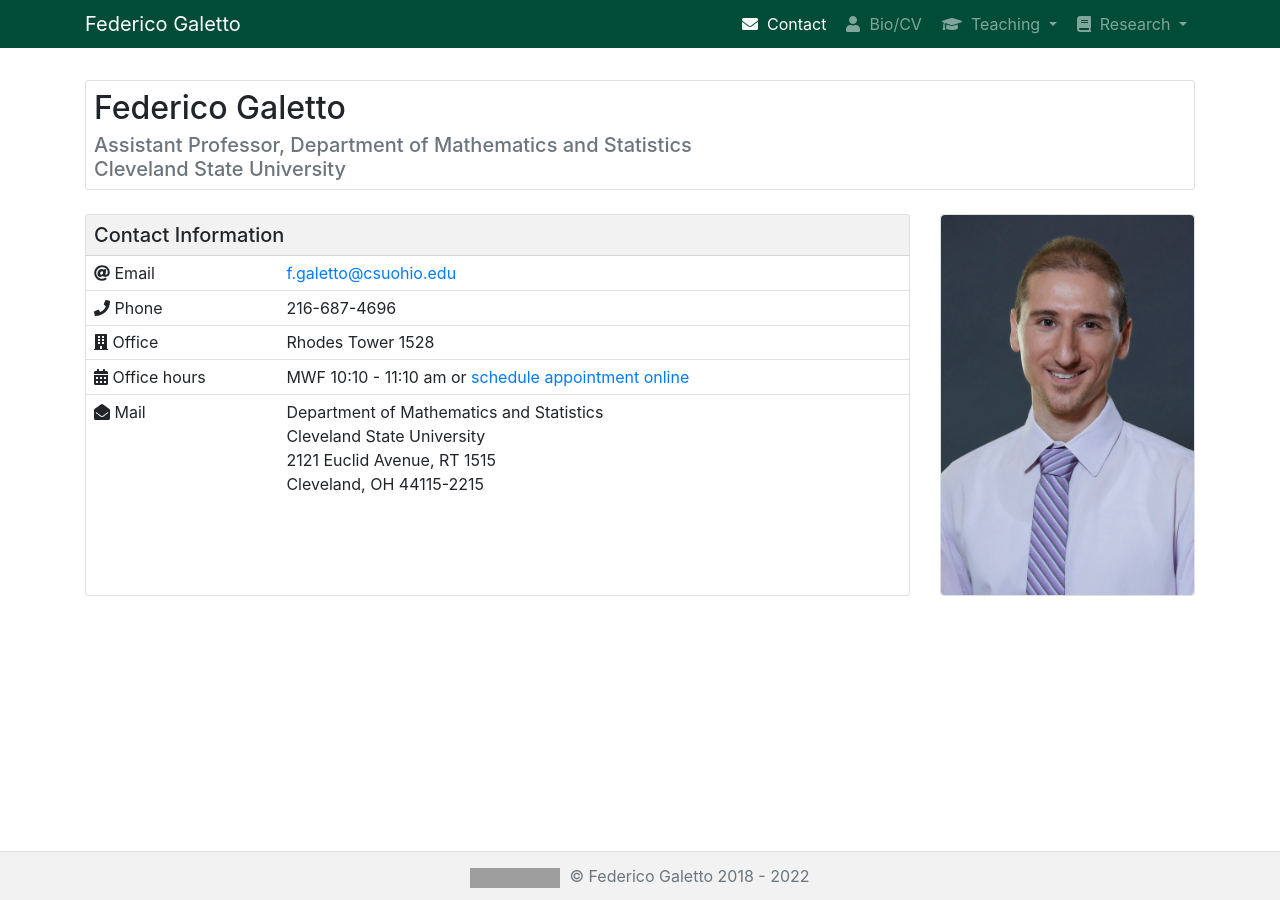
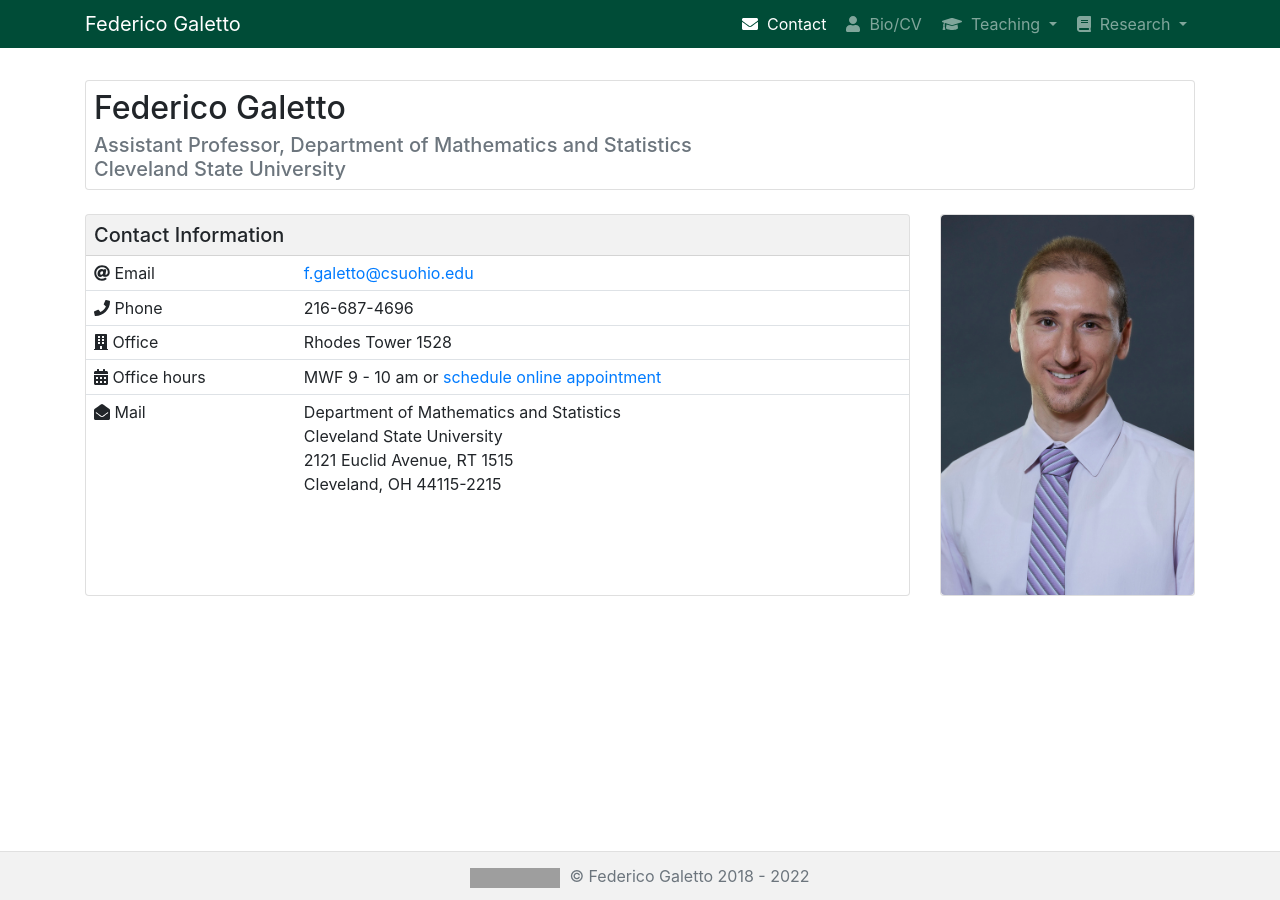
Before and after one commit to galettof/galettof.github.io, a Jekyll site: the page built from index.html, in a window 1280 px wide. Built offline with Jekyll 4.4.1, drawn with Linux system fonts in a browser that asks for light colours; nearby versions of some CDN libraries; grey boxes are pictures that could not be loaded.

```diff
--- a/index.html
+++ b/index.html
@@ -51,8 +51,8 @@ active: contact
 	    <td><span class="fas fa-calendar-alt"></span>&nbsp;Office hours</td>
 	    <!--<td>Please request appointments via email at this time</td>-->
 	    <td>
-	      MWF 10:10 - 11:10 am or
-	      <a href="https://doodle.com/mm/federicogaletto/make-appointment" target="_blank">schedule appointment online</a>
+	      MWF 9 - 10 am or
+	      <a href="https://outlook.office365.com/owa/calendar/FedericoGaletto@csuohio.onmicrosoft.com/bookings/" target="_blank">schedule online appointment</a>
 	    </td>
 	  </tr>
 	  <tr>
```
